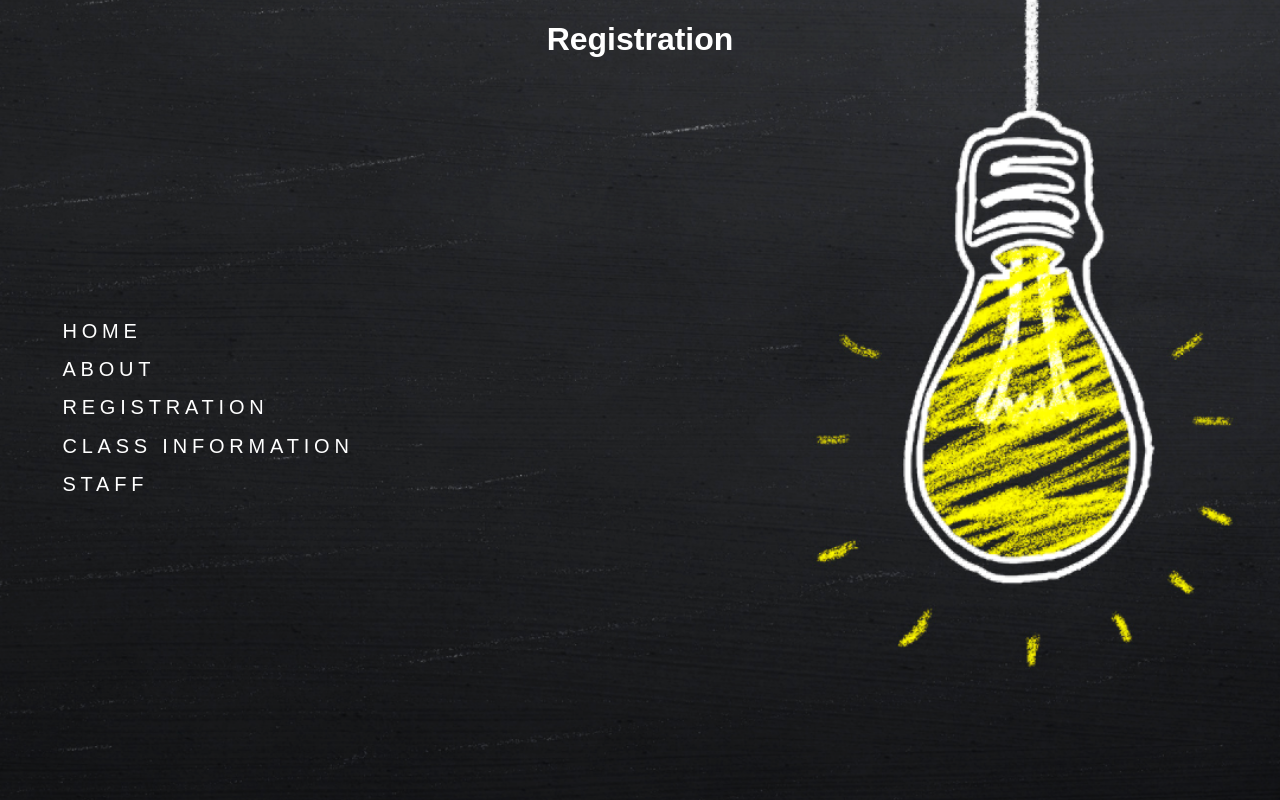
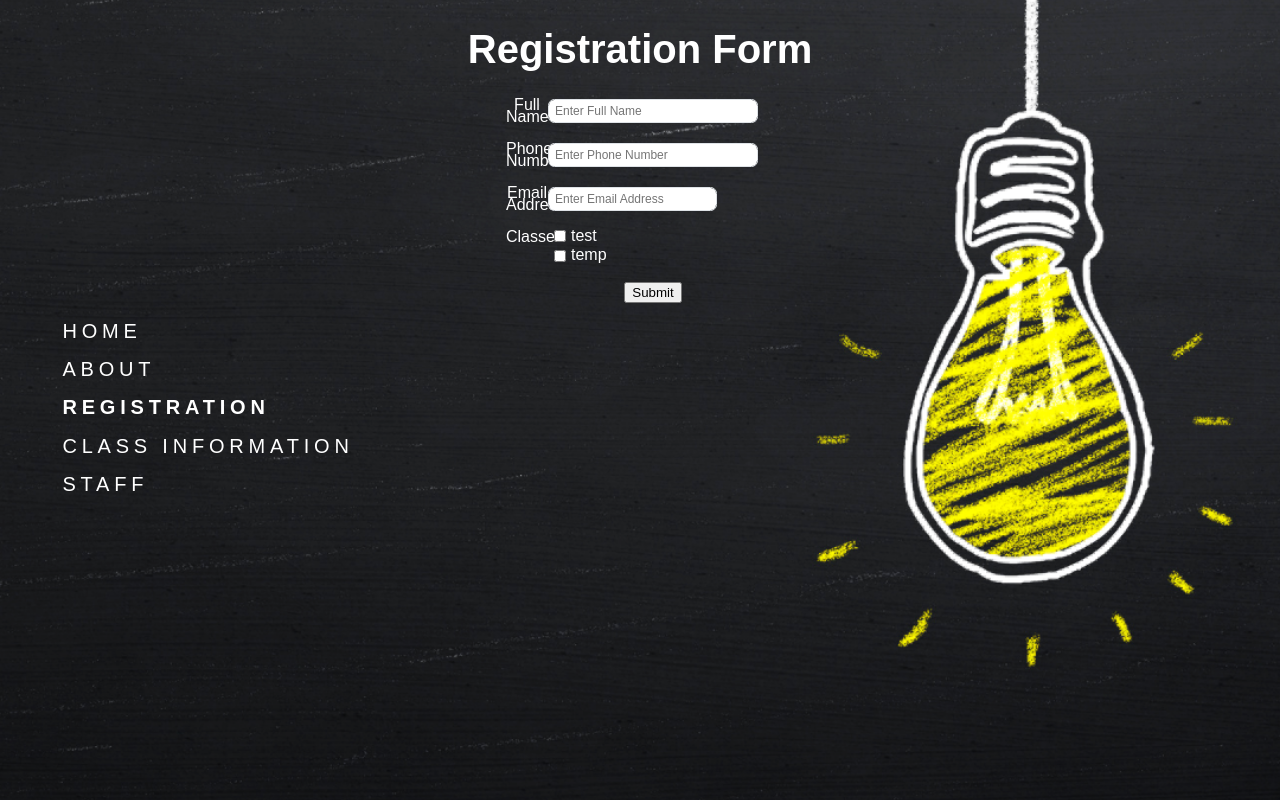
Before and after one commit to jmpark2001/SummitSchool, a React (Create React App) app: page /registration in a window 1280 px wide. Built offline with nearby package versions, Linux system fonts and the light colour scheme.

Commit message:
Registration Form basic structure

```diff
--- a/package.json
+++ b/package.json
@@ -6,7 +6,9 @@
     "@testing-library/jest-dom": "^5.17.0",
     "@testing-library/react": "^13.4.0",
     "@testing-library/user-event": "^13.5.0",
+    "bootstrap": "^5.3.0",
     "react": "^18.2.0",
+    "react-bootstrap": "^2.8.0",
     "react-dom": "^18.2.0",
     "react-router-dom": "^6.14.2",
     "react-scripts": "5.0.1",
--- a/src/components/Navbar.js
+++ b/src/components/Navbar.js
@@ -17,8 +17,10 @@ export default function Navbar() {
 }
 
 function CustomLink({to, children, ...props}) {
+    const resolvedPath = useResolvedPath(to)
+    const isActive = useMatch({path: resolvedPath.pathname, end: true})
     return (
-        <li>
+        <li className={isActive ? "active" : ""}>
             <Link to={to} {...props}>
                 {children}
             </Link>
--- /dev/null
+++ b/src/components/RegistrationForm.js
@@ -0,0 +1,78 @@
+import { useState } from "react";
+import Form from 'react-bootstrap/Form'
+import Button from 'react-bootstrap/Button'
+import Col from 'react-bootstrap/Col'
+import Row from 'react-bootstrap/Row'
+// import 'bootstrap/dist/css/bootstrap.min.css'
+
+function RegistrationForm() {
+
+    const submitForm = (e) => {
+        e.preventDefault()
+        const formData = new FormData(e.target)
+        const payload = Object.fromEntries(formData)
+        console.log({payload})
+    }
+
+    return (
+        <>
+            <h1 className="registrationTitle">Registration Form</h1>
+            <div className="formDiv">
+                <form onSubmit={submitForm}>
+                    <Form.Group as={Row} className="mb-3" controlId="formHorizontalName">
+                        <Form.Label column sm={2}>
+                            Full Name
+                        </Form.Label>
+                        <Col sm={10}>
+                            <Form.Control type="text" name="fullName" placeholder="Enter Full Name"></Form.Control>
+                        </Col>
+                    </Form.Group>
+
+                    <Form.Group as={Row} className="mb-3" controlId="formHorizontalNumber">
+                        <Form.Label column sm={2}>
+                            Phone Number
+                        </Form.Label>
+                        <Col sm={10}>
+                            <Form.Control type="number" name="phoneNumber" placeholder="Enter Phone Number"></Form.Control>
+                        </Col>
+                    </Form.Group>
+
+                    <Form.Group as={Row} className="mb-3" controlId="formHorizontalEmail">
+                        <Form.Label column sm={2}>
+                            Email Address
+                        </Form.Label>
+                        <Col>
+                            <Form.Control type="email" name="email" placeholder="Enter Email Address"></Form.Control>
+                        </Col>
+                    </Form.Group>
+
+                    <fieldset>
+                        <Form.Group as={Row} className="mb-3">
+                            <Form.Label as="legend" column sm={2}>
+                                Classes
+                            </Form.Label>
+                            <Col sm={11}>
+                                <Form.Check
+                                    type="checkbox"
+                                    label="test"
+                                />
+                                <Form.Check
+                                    type="checkbox"
+                                    label="temp"
+                                />
+                            </Col>
+                        </Form.Group>
+                    </fieldset>
+
+                    <Form.Group as ={Row} className="mb-3">
+                        <Col sm={{ span: 10, offset:2 }}>
+                            <Button type="submit">Submit</Button>
+                        </Col>
+                    </Form.Group>
+                </form>
+            </div>
+        </>
+    )
+}
+
+export default RegistrationForm
--- a/src/css/styles.css
+++ b/src/css/styles.css
@@ -13,6 +13,7 @@ html {
 body {
     margin: 0;
     font-family: 'Montserrat', sans-serif;
+    background: transparent;
     /* background-image: url('/src/images/background.png');
     background-size: cover;
     background-repeat: no-repeat;
@@ -26,6 +27,7 @@ body {
 }
 
 .title {
+    font-weight: bold;
     color: white;
     position: relative;
     text-align: center;
@@ -66,14 +68,15 @@ body {
     letter-spacing: .6vh;
 }
 
-/* .nav li.active {
-    background-color: #333;
+.nav li.active {
+    font-weight: 800;
 }
 
 .nav li:hover {
-    background-color: #333;
-} */
+    font-weight: 800;
+}
 
+/* change vertical bars to fit phone screen eventually */
 .vertical {
     border-left: 1.3vh solid white;
     height: 22.1vh;
@@ -102,6 +105,7 @@ body {
     font-size: 5vh;
     text-align: center;
     top: 6vh;
+    font-weight: bold;
 }
 
 /* .school {
@@ -116,4 +120,44 @@ body {
     font-size: 5vh;
     text-align: center;
     top: 2vh;
+    font-weight: bold;
 }
+
+/* label {
+    width: 10vh;
+    text-align: left;
+    clear: left;
+    padding-bottom: 1vh;
+}
+
+input, label {
+    float: left;
+} */
+
+.formDiv {
+    position: absolute;
+    width: 30vh;
+    height: 60vh;
+    left: 40%;
+}
+
+.registrationTitle {
+    font-size: 5vh;
+    font-weight: bold;
+    background-color: none;
+}
+
+
+/* bootstrap form css*/
+.mb-3{margin-bottom:1rem!important}
+.form-check{display:block;min-height:1.5vh;padding-left:-2vh;margin-bottom:.125vh; text-align: left}
+.row{--bs-gutter-x:1.5vh;--bs-gutter-y:0;display:flex;flex-wrap:wrap;margin-top:calc(-1 * var(--bs-gutter-y));margin-right:calc(-.5 * var(--bs-gutter-x));margin-left:calc(-.5 * var(--bs-gutter-x))}
+.col-form-label{margin-bottom:0;font-size:inherit;line-height:1.5vh}
+.col-sm-2{flex:0 0 auto;width:16.66666667%}
+.col-sm-10{flex:0 0 auto;width:83.33333333%;}
+.col-sm-11{flex:0 0 auto;width:83.33333333%; margin-top: -.5vh;}
+.form-label{margin-bottom: .5vh;}
+.form-control{display:block;width:100%;padding:.375vh .75vh;font-size:1.5vh;font-weight:400;line-height:2vh;color:black;background-color:white;background-clip:padding-box;border:.2vh solid #dee2e6; border-radius: .8vh}
+.form-check-input{--bs-form-check-bg:white;width:2vh;height:1.5vh; vertical-align: middle; border:.2vh solid #dee2e6}
+.offset-sm-2{margin-left:16.66666667%}
+fieldset {padding: 0;margin: 0;border: 0;}
--- a/src/pages/Registration.js
+++ b/src/pages/Registration.js
@@ -1,3 +1,7 @@
+import RegistrationForm from "../components/RegistrationForm"
+
 export default function Registration() {
-    return <h1>Registration</h1>
+    return (
+        <RegistrationForm/>
+    )
 }
```
Also changed, not shown: 1 other file (tests, documents, lock files or other folders).
